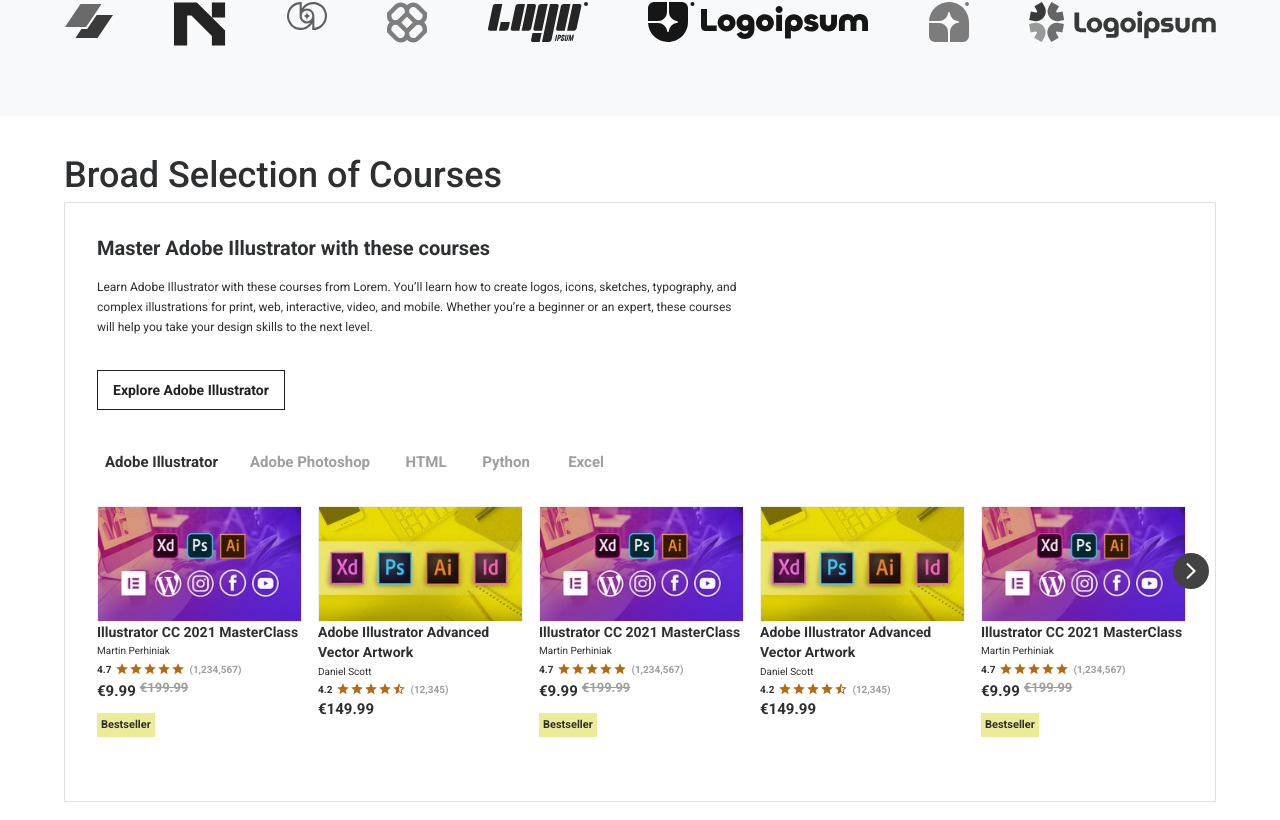
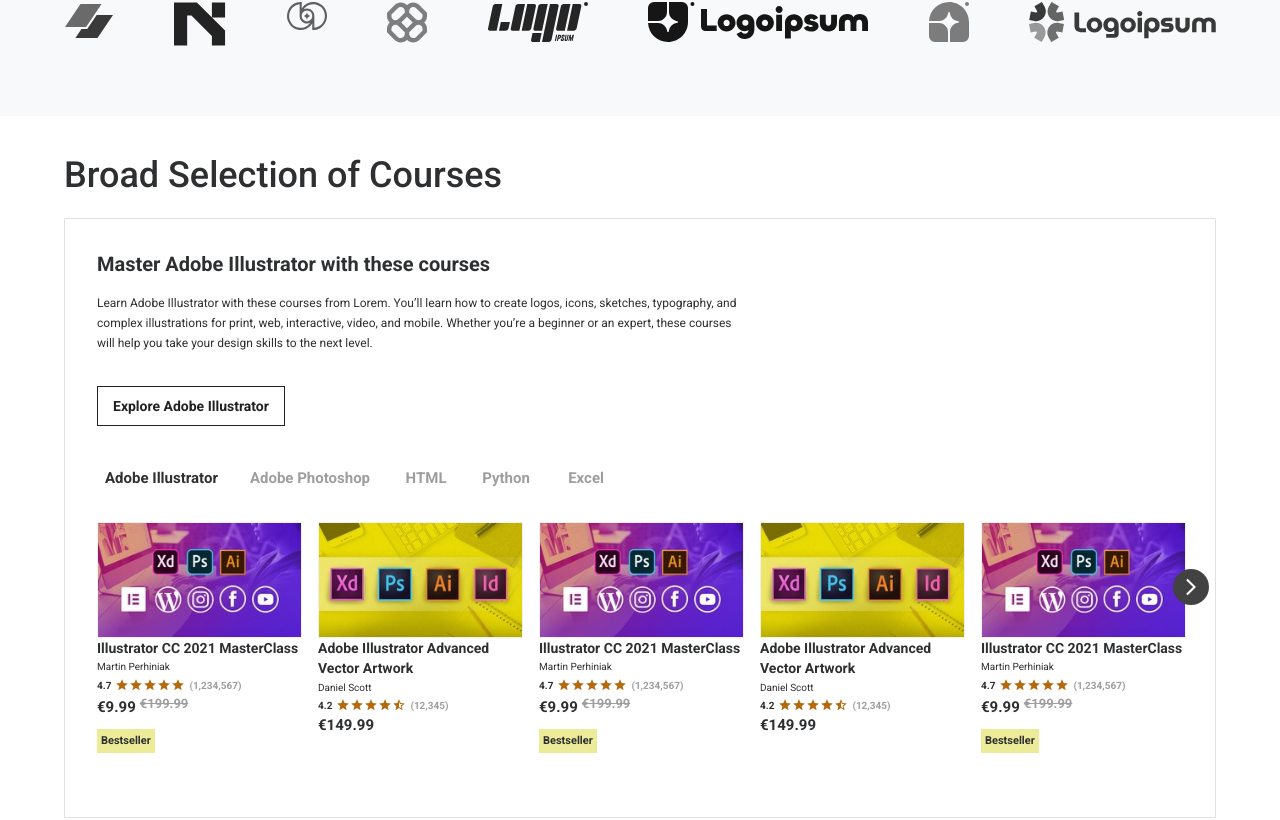
Before and after one commit to tuheli/video-course-platform, a React (Vite) app: page / in a window 1280 px wide. Shown: the part 666-1486 px from the top of the page. Built offline with nearby package versions, Linux system fonts and the light colour scheme.

Commit message:
Layout update

```diff
--- a/src/components/broad-courses-selection/BroadSelectionOfCourses.tsx
+++ b/src/components/broad-courses-selection/BroadSelectionOfCourses.tsx
@@ -31,6 +31,12 @@ export const BroadSelectionOfCourses = () => {
 
   return (
     <Container>
+      <Stack
+        sx={{
+          flexDirection: 'column',
+          gap: 2,
+        }}
+      >
         <Typography variant="h4">Broad Selection of Courses</Typography>
         <Paper
           sx={{
@@ -81,6 +87,7 @@ export const BroadSelectionOfCourses = () => {
             />
           </Stack>
         </Paper>
+      </Stack>
     </Container>
   );
 };
```
Lines whose indentation alone changed are shown as unchanged.
